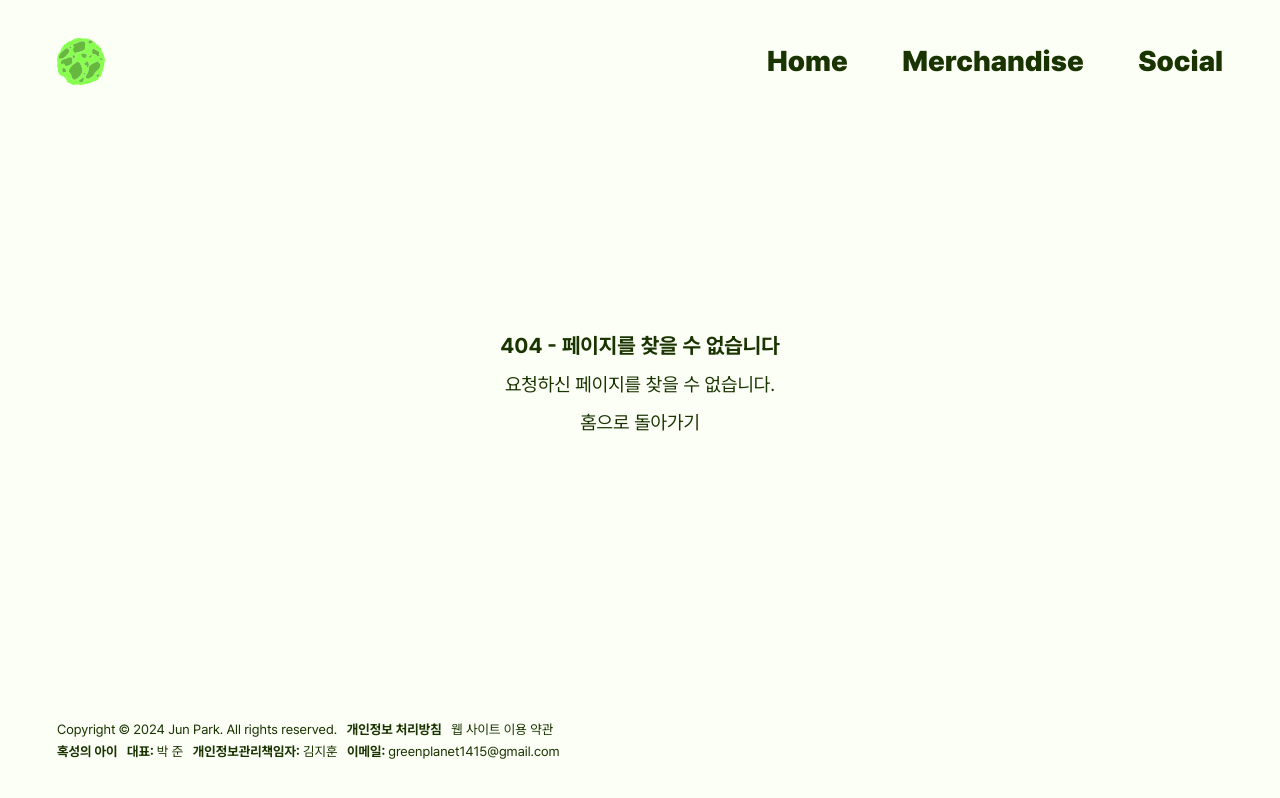
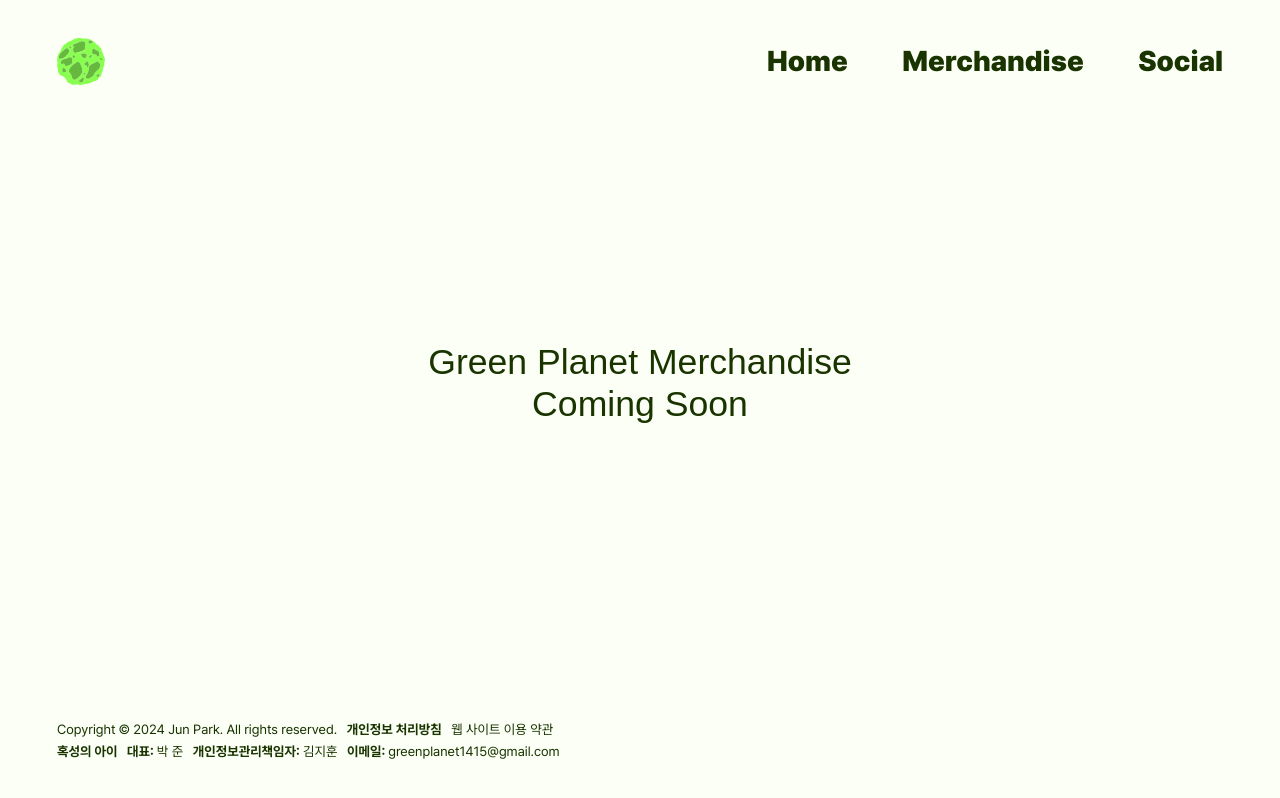
Before and after one commit to jihun-io/grnplnt, a Next.js app: page /merchandise in a window 1280 px wide. Before the commit this address had no page. Built offline with nearby package versions, Linux system fonts and the light colour scheme; a web font is replaced by a local one.

Commit message:
MD 페이지 추가

```diff
--- /dev/null
+++ b/src/app/merchandise/page.js
@@ -0,0 +1,14 @@
+import { generateMetadata } from "/utils/metadata";
+
+const title = "상품 - 혹성의 아이";
+const description = "혹성의 아이의 공식 상품을 만나 보세요.";
+
+export const metadata = generateMetadata(title, description);
+
+export default function privacy() {
+  return (
+    <main className="flex flex-col justify-center items-center capitalize futura text-3xl">
+      <p>Green Planet Merchandise</p> <p>Coming Soon</p>
+    </main>
+  );
+}
```
